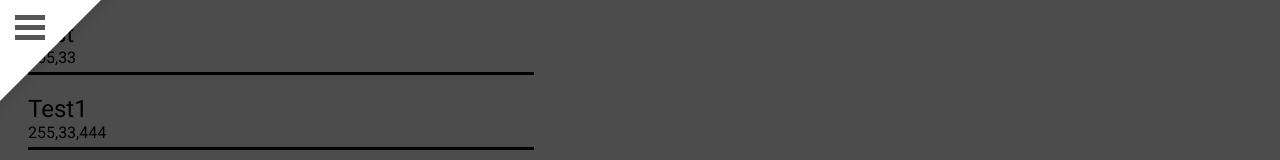
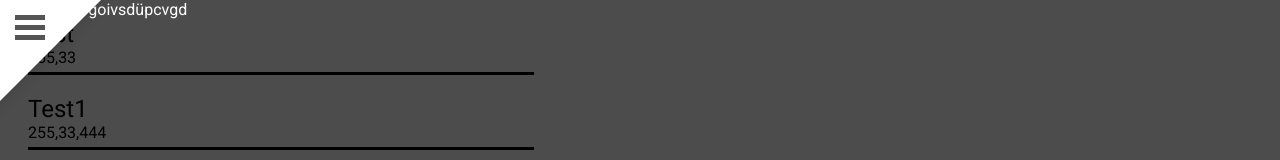
Before and after one commit to moritz439/playground, an Angular app: page / in a window 1280 px wide. Both pictures are taken after a click on the element 1250 px from the left and 770 px from the top of the page. Shown: the top 160 px of the page. Built offline with nearby package versions, Linux system fonts and the light colour scheme.

Commit message:
IMPROVED PoPUpCOmPONEnt

```diff
--- a/src/app/app.component.ts
+++ b/src/app/app.component.ts
@@ -18,7 +18,6 @@ export class AppComponent {
 
     nes.getEntries().subscribe(v => {
       this.navbarEntrys = v;
-      alert(JSON.stringify(v));
     });
 
 
--- a/src/app/components/popup/popup.component.html
+++ b/src/app/components/popup/popup.component.html
@@ -15,8 +15,12 @@
 </div>
 
 <div [@visibility]="visibility"
-
 class="fullscreenwrapper"
 >
-  popup works!
+  <div class="content">
+
+
+
+    dfsidfvjsbdögoivsdüpcvgd
+  </div>
 </div>
--- a/src/app/components/popup/popup.component.scss
+++ b/src/app/components/popup/popup.component.scss
@@ -38,7 +38,6 @@
       }
     }
   }
-
 }
 
 .coolthing{
@@ -58,6 +57,10 @@
     opacity: 0 !important;
   }
 }
+.vistoggle:hover +.coolthing  {
+  opacity: 1;
+  box-shadow: 0px 0px 15px 0px rgba(0,0,0,0.15);
+}
 
 .fullscreenwrapper{
   z-index: 300;
@@ -67,4 +70,8 @@
   top: 0;
   left: 0;
   position: fixed;
+  .content{
+    font-family: Roboto;
+    color: white;
+  }
 }
--- a/src/app/components/popup/popup.component.ts
+++ b/src/app/components/popup/popup.component.ts
@@ -9,14 +9,16 @@ import {animate, state, style, transition, trigger} from "@angular/animations";
     trigger('visibility', [
       state('visible', style({
         opacity: 0,
-        visibility: 'hidden'
+        visibility: 'hidden',
+        transform: 'scale(1.1)'
       })),
       state('hidden', style({
         opacity: 1,
-        visibility: 'visible'
+        visibility: 'visible',
+        transform: 'scale(1)'
       })),
-      transition('hidden => visible', animate('100ms')),
-      transition('visible => hidden', animate('100ms')),
+      transition('hidden => visible', animate('200ms')),
+      transition('visible => hidden', animate('200ms')),
     ])
   ]
 })
```
